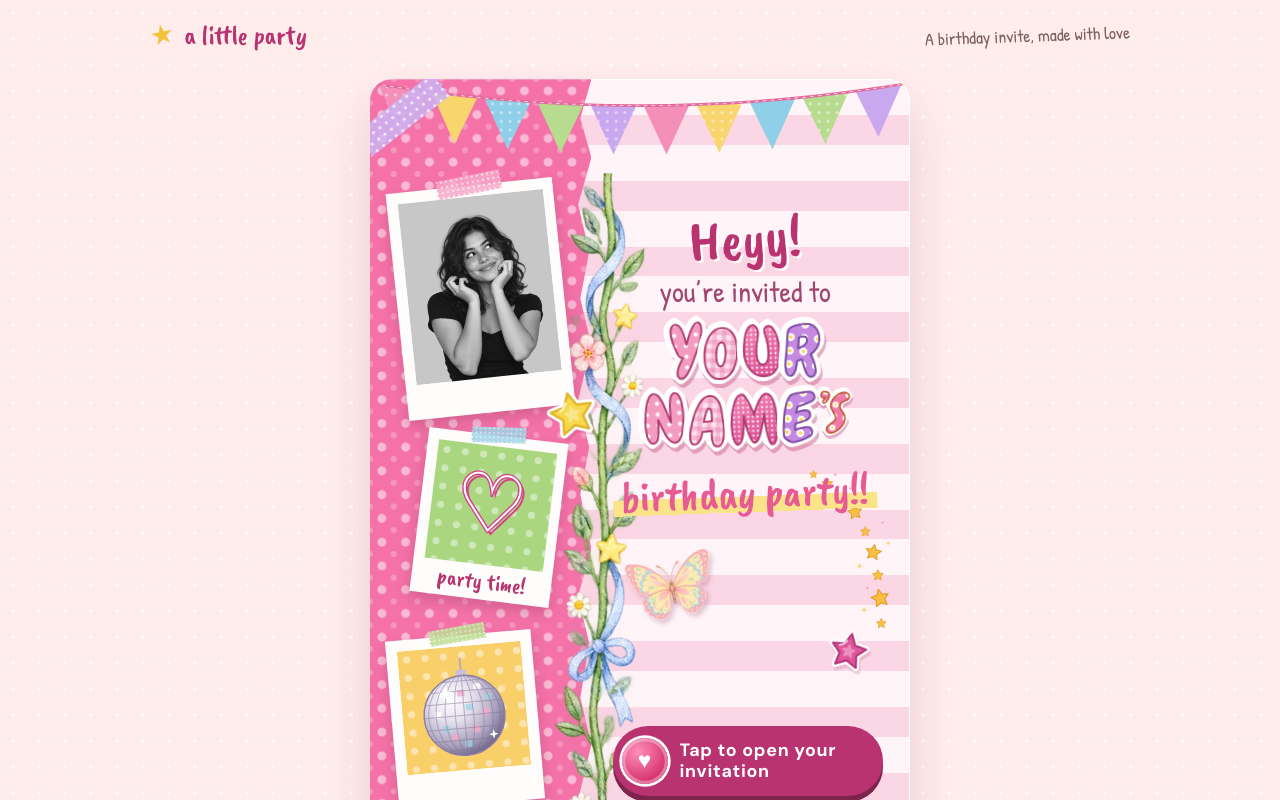
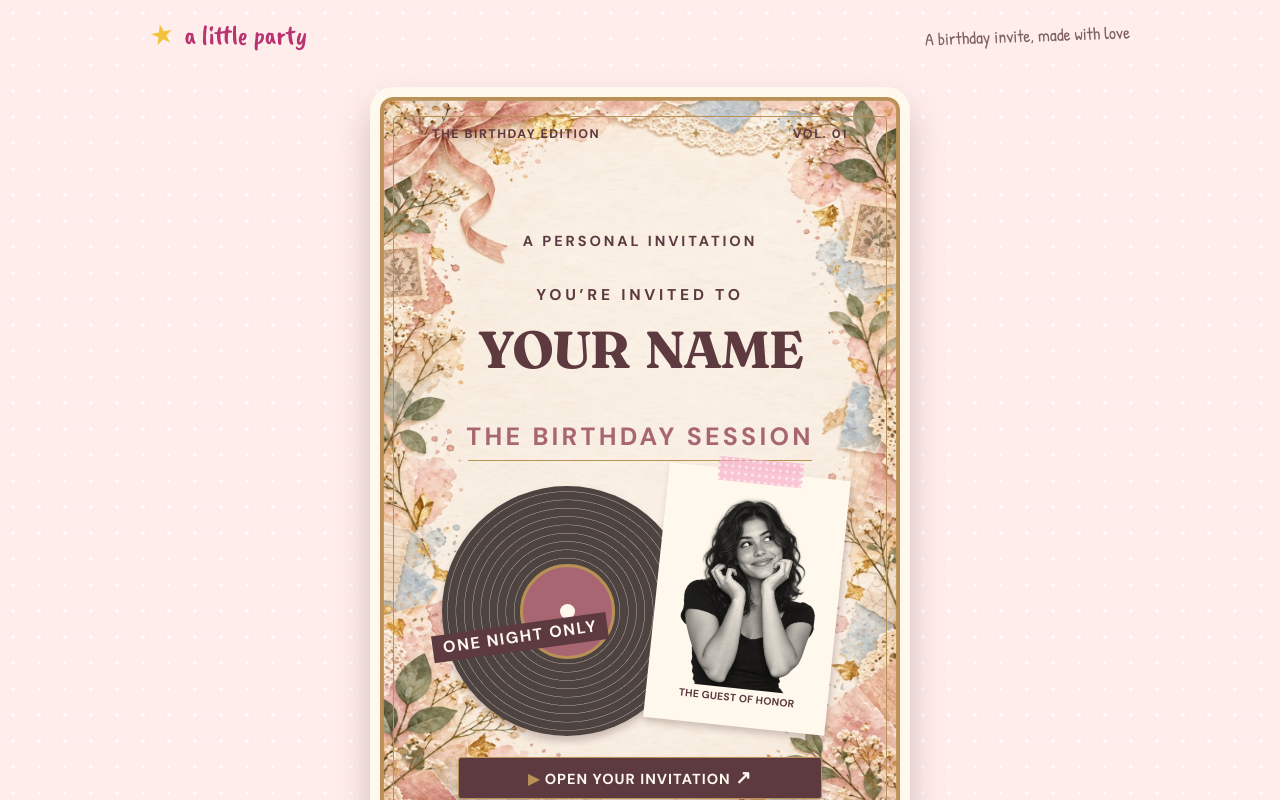
Before and after one commit to FrederykAbryan/Anet, a React (Vite) app: page / in a window 1280 px wide. Shown: the top 800 px of the page. Built offline with nearby package versions, Linux system fonts and the light colour scheme.

Commit message:
Refactor birthday invitation layout and styles, removing unused components and updating design elements for a more cohesive and modern look.

```diff
--- a/src/App.jsx
+++ b/src/App.jsx
@@ -6,15 +6,10 @@ import { useGSAP } from '@gsap/react';
 import pinkButterfly from '../assets/paper-butterfly.webp';
 import blueButterfly from '../assets/paper-butterfly-blue.webp';
 import yellowButterfly from '../assets/paper-butterfly-yellow.webp';
-import scrapbookVine from '../assets/scrapbook-vine-slim.webp';
 import welcomePhotoPlaceholder from '../assets/welcome-photo-placeholder.webp';
-import bunting from '../assets/art/bunting.svg';
 import discoBall from '../assets/art/disco-ball.svg';
-import sparkleTrail from '../assets/art/sparkle-trail.svg';
 import starYellow from '../assets/art/star-yellow.svg';
-import starPink from '../assets/art/star-pink.svg';
 import starBlue from '../assets/art/star-blue.svg';
-import starLilac from '../assets/art/star-lilac.svg';
 import tapePink from '../assets/art/tape-pink.svg';
 import tapeBlue from '../assets/art/tape-blue.svg';
 import tapeGreen from '../assets/art/tape-green.svg';
@@ -83,18 +78,6 @@ function Header({ onHome }) {
   return <header className="site-header"><a className="wordmark" href="/" onClick={(event) => { event.preventDefault(); onHome(); }}><span className="wordmark-star" aria-hidden="true">★</span> a little party</a><span className="header-note">A birthday invite, made with love</span></header>;
 }
 
-function NameTiles({ name }) {
-  const words = name.toUpperCase().split(/\s+/).filter(Boolean);
-  const longest = Math.max(...words.map((word) => word.length + 1));
-  const size = longest > 10 || name.length > 16 ? 'tiles-xlong' : longest > 7 || name.length > 9 ? 'tiles-long' : '';
-  return <span className={`name-tiles ${size}`} aria-hidden="true">
-    {words.map((word, wordIndex) => <span className="tile-word" key={`${word}-${wordIndex}`}>
-      {[...word].map((letter, index) => <span className="tile" key={`${letter}-${index}`}>{letter}</span>)}
-      {wordIndex === words.length - 1 && <span className="tile tile-apostrophe">’S</span>}
-    </span>)}
-  </span>;
-}
-
 function PosterArtwork({ invite }) {
   const name = invite.name?.trim() || 'Your Name';
   const guest = invite.guest?.trim();
@@ -126,25 +109,17 @@ function WelcomePage({ invite, onOpen }) {
   const photo = invite.photo?.trim() || welcomePhotoPlaceholder;
   return <main className="welcome-page">
     <button type="button" className="letter-card" onClick={onOpen} aria-label={`Open the invitation to ${name}'s birthday party`}>
-      <Art src={bunting} className="letter-bunting" />
-      <span className="letter-strip" aria-hidden="true" />
-      <Art src={scrapbookVine} className="letter-vine" />
-      <span className="snap snap-photo" aria-hidden="true"><img src={photo} onError={(event) => { event.currentTarget.src = welcomePhotoPlaceholder; }} alt="" /><Art src={tapePink} className="tape" /></span>
-      <span className="snap snap-age" aria-hidden="true"><em>{age || '♡'}</em><small>{age ? 'years young!' : 'party time!'}</small><Art src={tapeBlue} className="tape" /></span>
-      <span className="snap snap-disco" aria-hidden="true"><Art src={discoBall} className="snap-disco-ball" /><Art src={tapeGreen} className="tape" /></span>
-      <Art src={starYellow} className="letter-star letter-star-one" />
-      <Art src={starPink} className="letter-star letter-star-two" />
-      <span className="letter-body">
-        <span className="letter-hello">Heyy{guest ? ` ${guest}` : ''}!</span>
-        <span className="letter-line">you’re invited to</span>
-        <NameTiles name={name} />
-        <span className="letter-party">birthday party!!</span>
-      </span>
-      <Art src={sparkleTrail} className="letter-sparkles" />
-      <Art src={pinkButterfly} className="letter-butterfly" />
-      <Art src={tapeLilac} className="letter-corner-tape" />
-      <span className="letter-open"><span className="letter-seal" aria-hidden="true">♥</span>Tap to open your invitation</span>
-      <span className="letter-fineprint" aria-hidden="true">✿ made with love ✿</span>
+      <span className="letter-issue">THE BIRTHDAY EDITION <span>✦</span> VOL. 01</span>
+      <span className="letter-greeting">{guest ? `FOR ${guest}` : 'A PERSONAL INVITATION'}</span>
+      <span className="letter-line">YOU’RE INVITED TO</span>
+      <span className={`letter-name ${name.length > 13 ? 'letter-name-long' : ''}`}>{name}</span>
+      <span className="letter-party">THE BIRTHDAY SESSION</span>
+      <span className="letter-rule" aria-hidden="true" />
+      <span className="letter-record" aria-hidden="true"><span /></span>
+      <span className="letter-photo" aria-hidden="true"><img src={photo} onError={(event) => { event.currentTarget.src = welcomePhotoPlaceholder; }} alt="" /><Art src={tapePink} className="letter-photo-tape" /><small>THE GUEST OF HONOR</small></span>
+      <span className="letter-age">{age ? `TURNING ${age}` : 'ONE NIGHT ONLY'}</span>
+      <span className="letter-open"><span className="letter-open-mark" aria-hidden="true">▶</span> OPEN YOUR INVITATION <span aria-hidden="true">↗</span></span>
+      <span className="letter-fineprint">A little celebration, made with love</span>
     </button>
   </main>;
 }
--- a/styles.css
+++ b/styles.css
@@ -28,100 +28,7 @@ button:focus-visible, a:focus-visible, input:focus-visible, textarea:focus-visib
 .site-footer { display: flex; justify-content: space-between; gap: 20px; padding: 22px clamp(16px, 5vw, 60px); border-top: 2px dashed var(--color-rule); color: var(--color-muted); font-family: var(--font-hand); font-size: 1rem; }
 .site-footer span:last-child { font-family: var(--font-body); font-size: .65rem; font-weight: 700; letter-spacing: .12em; white-space: nowrap; }
 
-/* ---------- Shared: bubble name letters (Brielle) ---------- */
-.name-tiles { display: flex; flex-wrap: wrap; justify-content: center; align-items: center; gap: 0 .02em; font: 1em/1 var(--font-bubble); }
-.tile {
-  display: inline-block;
-  padding: 0 .02em;
-  color: transparent;
-  -webkit-text-stroke: .028em #b13d72;
-  background: radial-gradient(circle, #fff 0 .028em, transparent .034em) 0 0 / .16em .16em, #f39cc0;
-  -webkit-background-clip: text;
-  background-clip: text;
-  filter: drop-shadow(.035em .035em 0 #fff) drop-shadow(-.03em -.03em 0 #fff) drop-shadow(.03em -.03em 0 #fff) drop-shadow(-.03em .03em 0 #fff) drop-shadow(.03em .07em 0 #b8497566);
-  transform: rotate(-4deg);
-}
-.tile:nth-child(5n + 2) { background: linear-gradient(90deg, #e86ea255 50%, transparent 0) 0 0 / .14em .14em, linear-gradient(#e86ea255 50%, transparent 0) 0 0 / .14em .14em, #fde3ee; -webkit-background-clip: text; background-clip: text; transform: rotate(3deg) translateY(.03em); }
-.tile:nth-child(5n + 3) { background: radial-gradient(circle at 30% 30%, #fff 0 .012em, transparent .02em) 0 0 / .07em .07em, linear-gradient(160deg, #f68cbb, #d6418a); -webkit-background-clip: text; background-clip: text; transform: rotate(-2deg); }
-.tile:nth-child(5n + 4) { background: radial-gradient(circle, #ffd84d 0 .022em, #fff .028em .055em, transparent .06em) 0 0 / .2em .2em, #c48ae0; -webkit-background-clip: text; background-clip: text; -webkit-text-stroke-color: #7d4aa4; transform: rotate(4deg) translateY(-.02em); }
-.tile:nth-child(5n + 5) { background: radial-gradient(circle, #f06fa2 0 .03em, #fff .036em .05em, transparent .055em) 0 0 / .18em .18em, #f8b04f; -webkit-background-clip: text; background-clip: text; -webkit-text-stroke-color: #c0572d; transform: rotate(-3deg); }
-.tile-word { display: inline-flex; align-items: center; white-space: nowrap; margin: 0 .1em; }
-.tile.tile-apostrophe { align-self: flex-start; margin-left: .04em; font-size: .78em; background: radial-gradient(circle, #ffd84d 0 .025em, #fff .03em .06em, transparent .065em) 0 0 / .22em .22em, #ef7aa9; -webkit-background-clip: text; background-clip: text; transform: rotate(8deg); }
 .tape { position: absolute; z-index: 3; top: 0; left: 50%; width: 42%; translate: -50% -55%; rotate: -5deg; pointer-events: none; }
-
-/* ---------- Opening letter (Tweety stationery) ---------- */
-.welcome-page { max-width: 1100px; margin: auto; padding: 8px 16px 72px; }
-.letter-card {
-  position: relative;
-  container-type: inline-size;
-  display: block;
-  width: min(100%, 540px);
-  aspect-ratio: 3 / 4.35;
-  margin: 0 auto;
-  padding: 0;
-  overflow: hidden;
-  border: 0;
-  border-radius: 22px;
-  color: var(--color-ink);
-  cursor: pointer;
-  text-align: center;
-  background:
-    repeating-linear-gradient(180deg, #fff4f8 0 4.6%, #fbd6e5 4.6% 8.4%);
-  box-shadow: 0 26px 50px #a4446c33, 0 3px 0 #e7a3c0, inset 0 0 0 1px #fff;
-  transition: transform var(--dur-medium) var(--ease-out), box-shadow var(--dur-medium) var(--ease-out);
-}
-.letter-card:hover { transform: translateY(-4px) rotate(-.6deg); box-shadow: 0 32px 60px #a4446c40, 0 3px 0 #e7a3c0; }
-.letter-card:active { transform: translateY(0); }
-.letter-card:focus-visible { outline-offset: 6px; }
-.letter-card > * { position: absolute; }
-.letter-strip {
-  inset: 0 auto 0 0;
-  width: 41%;
-  background: radial-gradient(circle, #ffffff80 0 .75cqi, transparent .9cqi) 0 0 / 4.4cqi 4.4cqi, radial-gradient(circle, #ffffff40 0 .5cqi, transparent .65cqi) 2.2cqi 2.2cqi / 4.4cqi 4.4cqi, #f472a8;
-  clip-path: polygon(0 0, 100% 0, 95% 5%, 100% 10%, 94% 16%, 99% 22%, 95% 28%, 100% 34%, 94% 41%, 99% 47%, 95% 53%, 100% 60%, 94% 66%, 99% 72%, 95% 79%, 100% 85%, 94% 92%, 99% 100%, 0 100%);
-}
-.letter-vine { z-index: 3; top: 12%; left: 28.5cqi; width: 25cqi; rotate: 1.5deg; pointer-events: none; }
-.letter-bunting { z-index: 6; top: -.6%; left: 1%; width: 98%; }
-.letter-corner-tape { z-index: 7; top: 2.5%; left: -4%; width: 20cqi; rotate: -38deg; }
-.snap { z-index: 4; display: block; padding: 2cqi 2cqi 6.5cqi; background: #fffdfb; box-shadow: 0 1.2cqi 2.4cqi #7a2a4d40; }
-.snap-photo { left: 5%; top: 13.5%; width: 31cqi; rotate: -6deg; }
-.snap-photo > img:first-child { display: block; width: 100%; aspect-ratio: 4 / 5; object-fit: cover; object-position: 50% 15%; background: #8fd0e8; filter: grayscale(1) contrast(1.05); }
-.snap-age { left: 9%; top: 45.5%; width: 26cqi; rotate: 7deg; }
-.snap-age em { display: grid; place-items: center; aspect-ratio: 1; background: radial-gradient(circle, #ffffff70 0 .6cqi, transparent .75cqi) 0 0 / 3.4cqi 3.4cqi, #a9d67f; color: #fff; font: 15cqi/1 var(--font-bubble); font-style: normal; -webkit-text-stroke: .5cqi #d6418a; paint-order: stroke fill; text-shadow: .6cqi .6cqi 0 #d6418a; }
-.snap-age small { position: absolute; left: 0; right: 0; bottom: 1.2cqi; color: var(--color-raspberry); font: 4.2cqi/1 var(--font-script); }
-.snap-disco { left: 4%; top: 71%; width: 27cqi; rotate: -5deg; }
-.snap-disco-ball { display: block; width: 100%; aspect-ratio: 1; padding: 2cqi; object-fit: contain; background: radial-gradient(circle, #fff7 0 .6cqi, transparent .75cqi) 0 0 / 3.4cqi 3.4cqi, #f9cf6a; }
-.letter-star { z-index: 5; filter: drop-shadow(.4cqi .6cqi 0 #a8436733); }
-.letter-star-one { left: 32%; top: 39%; width: 11cqi; rotate: -14deg; }
-.letter-star-two { right: 7%; top: 70%; width: 9cqi; rotate: 12deg; }
-.letter-body { z-index: 5; top: 17%; left: 43%; right: 4%; display: flex; flex-direction: column; align-items: center; }
-.letter-hello { color: var(--color-raspberry); font: 10.5cqi/1 var(--font-script); rotate: -4deg; text-shadow: .4cqi .4cqi 0 #fff; }
-.letter-line { margin: 1.5cqi 0 2.4cqi; color: #a0466f; font: 5.4cqi/1 var(--font-hand); }
-.letter-body .name-tiles { font-size: 12.5cqi; }
-.letter-body .tiles-long { font-size: 8.6cqi; }
-.letter-body .tiles-xlong { font-size: 6.6cqi; }
-.letter-party { margin-top: 3cqi; padding: 0 1.5cqi; color: var(--color-hot-pink); font: 8cqi/1.1 var(--font-script); background: linear-gradient(transparent 55%, #fbe38a 55% 88%, transparent 88%); rotate: -2deg; }
-.letter-sparkles { z-index: 4; right: 3%; top: 49%; width: 17cqi; }
-.letter-butterfly { z-index: 5; left: 47%; top: 61%; width: 18cqi; rotate: -14deg; filter: drop-shadow(.4cqi .8cqi .4cqi #8a416742); animation: flutter 3.6s var(--ease-in-out) infinite alternate; }
-.letter-open {
-  z-index: 8; left: 45%; right: 5%; bottom: 8.5%;
-  display: flex; align-items: center; gap: 2.2cqi;
-  padding: 2.2cqi 3.4cqi 2.2cqi 1.6cqi;
-  border-radius: 999px;
-  background: var(--color-raspberry);
-  color: #fff;
-  font: 700 3.3cqi/1.15 var(--font-body);
-  letter-spacing: .04em;
-  text-align: left;
-  box-shadow: 0 1.1cqi 0 #7d244d;
-  transition: transform var(--dur-medium) var(--ease-out);
-}
-.letter-card:hover .letter-open { transform: translateY(-.8cqi); }
-.letter-seal { flex: 0 0 auto; display: grid; place-items: center; width: 8.5cqi; aspect-ratio: 1; border-radius: 50%; background: radial-gradient(circle at 35% 30%, #ff8fb6, #d6336f 70%); color: #fff; font-size: 4.2cqi; box-shadow: inset 0 0 0 .6cqi #ffffff55, 0 0 0 .5cqi #fff; animation: thump 1.8s var(--ease-in-out) infinite; }
-.letter-fineprint { z-index: 5; right: 5%; bottom: 3%; color: #b56a8d; font: 2.8cqi/1 var(--font-hand); letter-spacing: .03em; }
-
-@keyframes flutter { from { transform: translateY(0) rotate(0); } to { transform: translateY(-1.4cqi) rotate(6deg); } }
-@keyframes thump { 0%, 70%, 100% { transform: scale(1); } 80% { transform: scale(1.14); } 90% { transform: scale(.98); } }
 
 /* ---------- Cover poster (Brielle collage) ---------- */
 .invitation-page { max-width: 1100px; margin: auto; padding: 18px clamp(12px, 4vw, 60px) 88px; }
@@ -389,3 +296,52 @@ button:focus-visible, a:focus-visible, input:focus-visible, textarea:focus-visib
 .poster-footer { z-index: 7; bottom: 2%; left: 5%; right: 5%; display: flex; justify-content: space-between; color: var(--poster-ink); background: var(--poster-paper); border-top: .3cqi solid var(--poster-gold); padding: 1.6cqi; font: 700 2.1cqi/1 var(--font-body); letter-spacing: .14em; }
 .poster-footer span { color: var(--poster-gold); }
 @media (max-width: 540px) { .cover-poster { border-radius: 2.4cqi; } }
+
+/* Hallmark · pre-emit critique: P4 H4 E4 S5 R4 V4 */
+/* Opening invitation: the same watercolor paper and music ephemera as the cover. */
+.welcome-page { max-width: 1100px; margin: auto; padding: 16px 16px 72px; }
+.letter-card {
+  position: relative;
+  container-type: inline-size;
+  display: block;
+  width: min(100%, 540px);
+  aspect-ratio: 3 / 4.35;
+  margin: 0 auto;
+  padding: 0;
+  overflow: hidden;
+  border: .8cqi solid var(--poster-paper);
+  border-radius: 1.8cqi;
+  color: var(--poster-ink);
+  cursor: pointer;
+  text-align: center;
+  background: url('assets/birthday-frame-mature.webp') center / 100% 100% no-repeat, var(--poster-paper);
+  box-shadow: 0 20px 35px var(--poster-shadow), inset 0 0 0 .3cqi var(--poster-gold);
+  transition: transform var(--dur-medium) var(--ease-out), box-shadow var(--dur-medium) var(--ease-out);
+}
+.letter-card:hover { transform: translateY(-4px) rotate(-.35deg); box-shadow: 0 25px 42px var(--poster-shadow); }
+.letter-card:active { transform: translateY(0); }
+.letter-card:focus-visible { outline-offset: 6px; }
+.letter-card > * { position: absolute; }
+.letter-card::before { content: ''; position: absolute; inset: 2.5%; border: .25cqi solid var(--poster-gold); border-radius: .8cqi; pointer-events: none; }
+.letter-issue { z-index: 2; top: 4%; left: 10%; right: 10%; display: flex; justify-content: space-between; font: 700 2.4cqi/1 var(--font-body); letter-spacing: .12em; color: var(--poster-deep-rose); }
+.letter-issue span { color: var(--poster-gold); }
+.letter-greeting { z-index: 2; top: 18%; left: 13%; right: 13%; color: var(--poster-deep-rose); font: 700 2.8cqi/1 var(--font-body); letter-spacing: .2em; text-transform: uppercase; overflow-wrap: anywhere; }
+.letter-line { z-index: 2; top: 25%; left: 8%; right: 8%; margin: 0; color: var(--poster-deep-rose); font: 700 3cqi/1 var(--font-body); letter-spacing: .24em; }
+.letter-name { z-index: 2; top: 30%; left: 9%; right: 9%; max-height: 12%; overflow: hidden; color: var(--poster-deep-rose); font: 700 10cqi/.9 var(--font-display); letter-spacing: -.035em; word-spacing: .13em; text-transform: uppercase; overflow-wrap: anywhere; }
+.letter-name-long { font-size: 7.8cqi; }
+.letter-party { z-index: 2; top: 43%; left: 8%; right: 8%; margin: 0; padding: 0; rotate: 0deg; color: var(--poster-red); background: none; font: 700 4.8cqi/1 var(--font-body); letter-spacing: .13em; }
+.letter-rule { z-index: 2; top: 47.5%; left: 17%; right: 17%; height: .28cqi; background: var(--poster-gold); }
+.letter-record { z-index: 2; top: 51%; left: 12%; width: 48cqi; aspect-ratio: 1; border-radius: 50%; background: repeating-radial-gradient(circle, var(--poster-vinyl) 0 .45cqi, var(--poster-groove) .5cqi .62cqi, var(--poster-vinyl) .7cqi 1.6cqi); box-shadow: 0 1cqi 1.5cqi var(--poster-shadow); }
+.letter-record::before { content: ''; position: absolute; inset: 31%; border-radius: 50%; border: .6cqi solid var(--poster-gold); background: var(--poster-red); }
+.letter-record span { position: absolute; inset: 47%; border-radius: 50%; background: var(--poster-paper); }
+.letter-photo { z-index: 3; top: 49%; right: 12%; width: 35cqi; padding: 1.2cqi 1.2cqi 4.2cqi; rotate: 6deg; background: var(--poster-paper); box-shadow: .4cqi .8cqi 1.4cqi var(--poster-shadow); }
+.letter-photo > img:first-child { display: block; width: 100%; aspect-ratio: 4 / 5; object-fit: cover; object-position: center top; filter: grayscale(1) sepia(.18) contrast(1.05); }
+.letter-photo-tape { position: absolute; top: -5%; left: 25%; width: 50%; opacity: .75; }
+.letter-photo small { display: block; margin-top: 1cqi; color: var(--poster-deep-rose); font: 700 2cqi/1 var(--font-body); letter-spacing: .02em; white-space: nowrap; }
+.letter-age { z-index: 4; top: 69%; left: 10%; padding: 1cqi 2cqi; rotate: -8deg; background: var(--poster-deep-rose); color: var(--poster-paper); font: 700 3.1cqi/1 var(--font-body); letter-spacing: .1em; }
+.letter-open { z-index: 5; left: 15%; right: 15%; bottom: 8%; justify-content: center; gap: 2cqi; padding: 2cqi 3cqi; border: .35cqi solid var(--poster-gold); border-radius: .6cqi; color: var(--poster-paper); background: var(--poster-deep-rose); box-shadow: 0 .6cqi 1cqi var(--poster-shadow); font: 700 clamp(.7rem, 2.8cqi, .95rem)/1 var(--font-body); letter-spacing: .07em; white-space: nowrap; text-align: center; }
+.letter-card:hover .letter-open { transform: translateY(-.5cqi); }
+.letter-open-mark { flex: 0 0 auto; font-size: 1em; color: var(--poster-gold); }
+.letter-open > span:last-child { margin-left: auto; font-size: 1.3em; }
+.letter-fineprint { z-index: 2; left: 10%; right: 10%; bottom: 3%; color: var(--poster-deep-rose); font: 700 clamp(.55rem, 2cqi, .7rem)/1 var(--font-body); letter-spacing: .08em; }
+@media (max-width: 540px) { .letter-card { border-radius: 1.8cqi; } }
```
